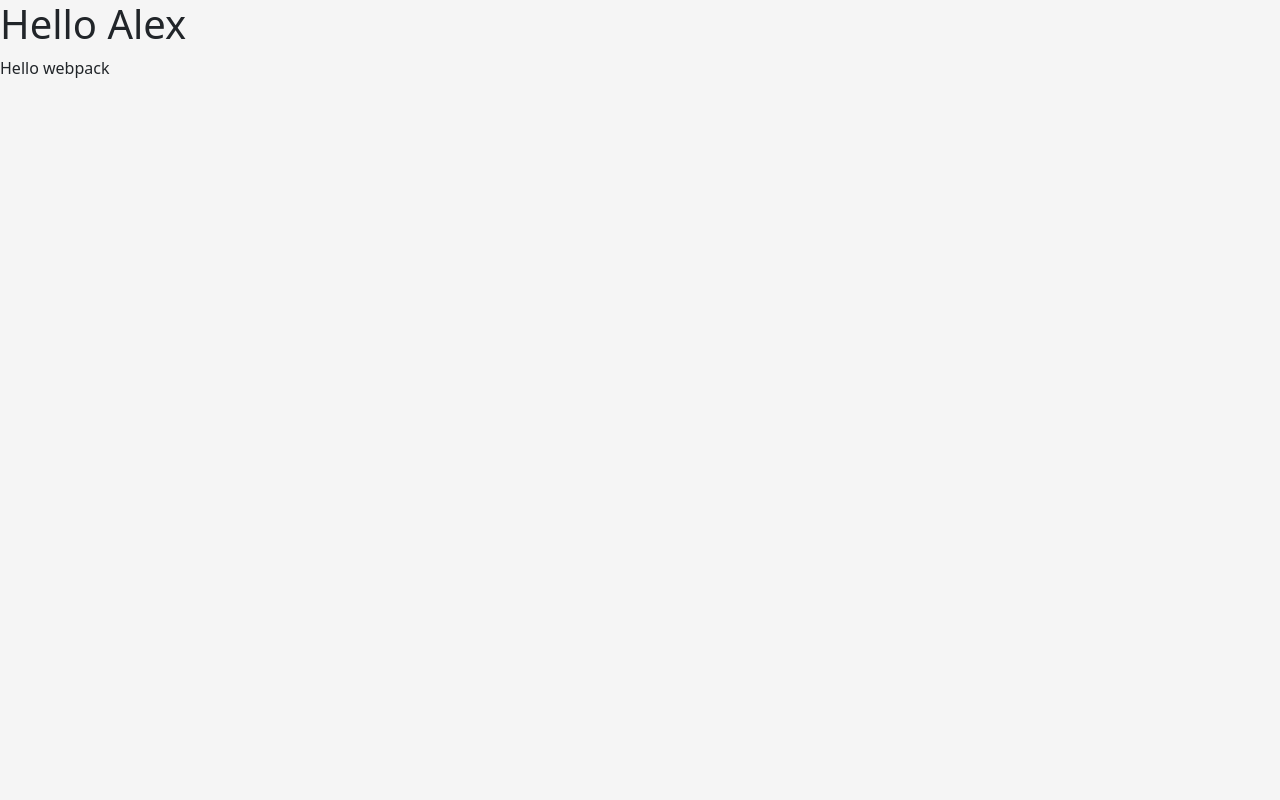
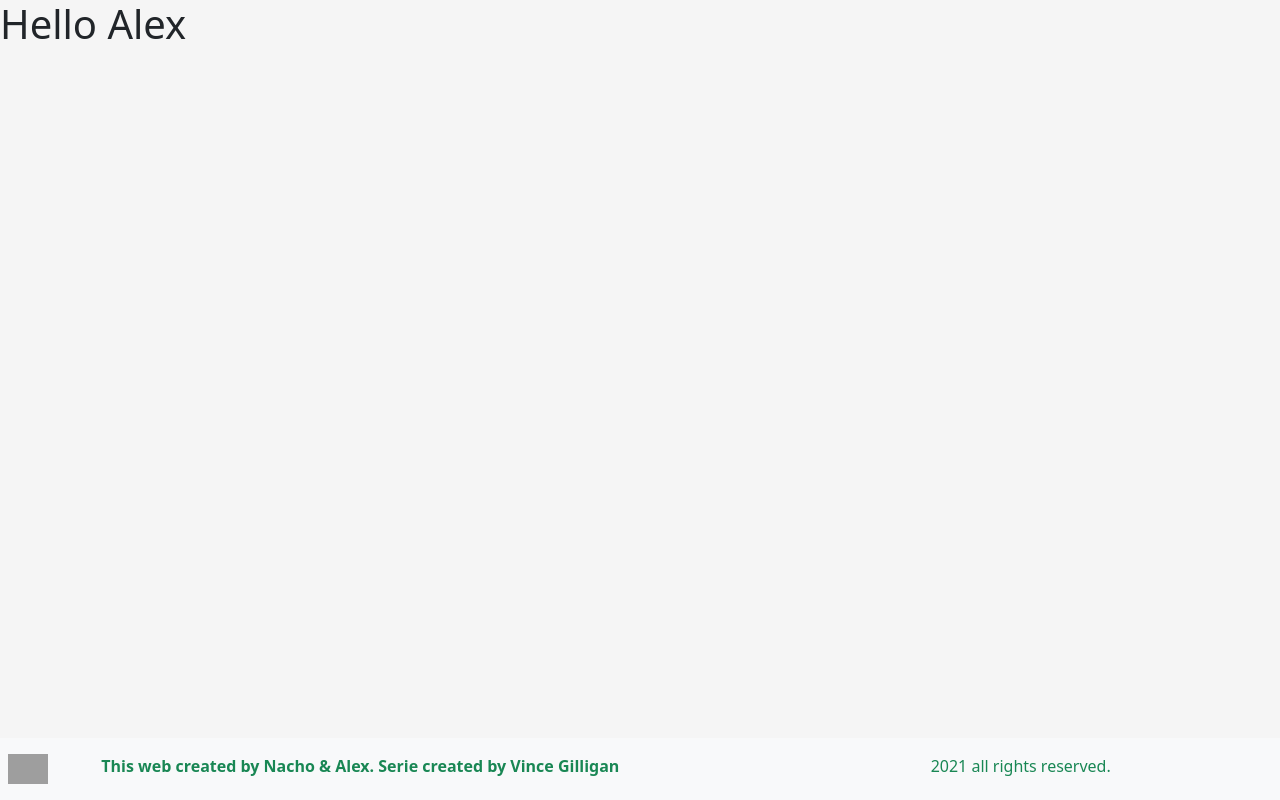
Before and after one commit to Wikitelmex/kanban-capstone, a website built with webpack: page src/index.html in a window 1280 px wide. Built offline with nearby package versions, Linux system fonts and the light colour scheme; grey boxes are pictures that could not be loaded.

Commit message:
Footer
- add logo
- add creators
- add rights

```diff
--- a/src/index.html
+++ b/src/index.html
@@ -10,6 +10,16 @@
 </head>
 <body>
   <h1>Hello Alex</h1>
+
+  <footer class="footer mt-auto py-3 bg-light fixed-bottom d-flex flex-row justify-content-between flex-wrap">
+    <img class="logo ms-2" src="https://upload.wikimedia.org/wikipedia/commons/thumb/7/77/Breaking_Bad_logo.svg/554px-Breaking_Bad_logo.svg.png" alt="">
+    <div class="container col-7">
+      <span class="text-success"><b>This web created by Nacho & Alex. Serie created by Vince Gilligan</b></span>
+    </div>
+    <div class="container col-3">
+      <span class="text-success">2021 all rights reserved.</span>
+    </div>
+  </footer>
   <script src="https://cdn.jsdelivr.net/npm/bootstrap@5.1.3/dist/js/bootstrap.bundle.min.js" integrity="sha384-ka7Sk0Gln4gmtz2MlQnikT1wXgYsOg+OMhuP+IlRH9sENBO0LRn5q+8nbTov4+1p" crossorigin="anonymous"></script>
 </body>
 </html>
--- a/src/index.js
+++ b/src/index.js
@@ -1,4 +1,3 @@
-import _ from 'lodash';
 import './style.css';
 import { myLocalStorage } from "./modules/myLocalstorage";
 
@@ -8,8 +7,7 @@ function component() {
 
   myLS.save();
 
-  // Lodash, now imported by this script
-  element.innerHTML = _.join(['Hello', 'webpack'], ' ');
+
 
   return element;
 }
--- a/src/style.css
+++ b/src/style.css
@@ -1,3 +1,8 @@
 body {
   background-color: whitesmoke;
 }
+
+.logo {
+height: 30px;
+width: auto;
+}
```
